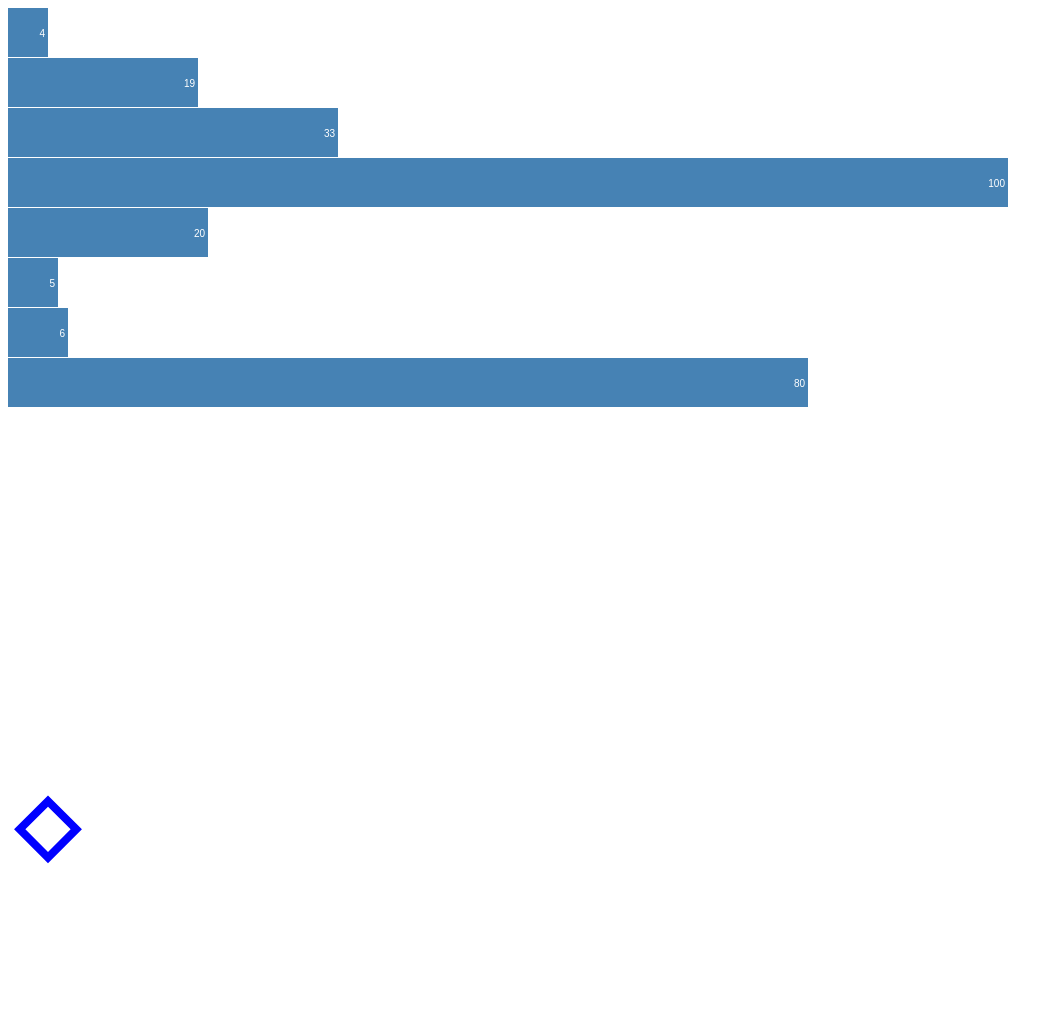
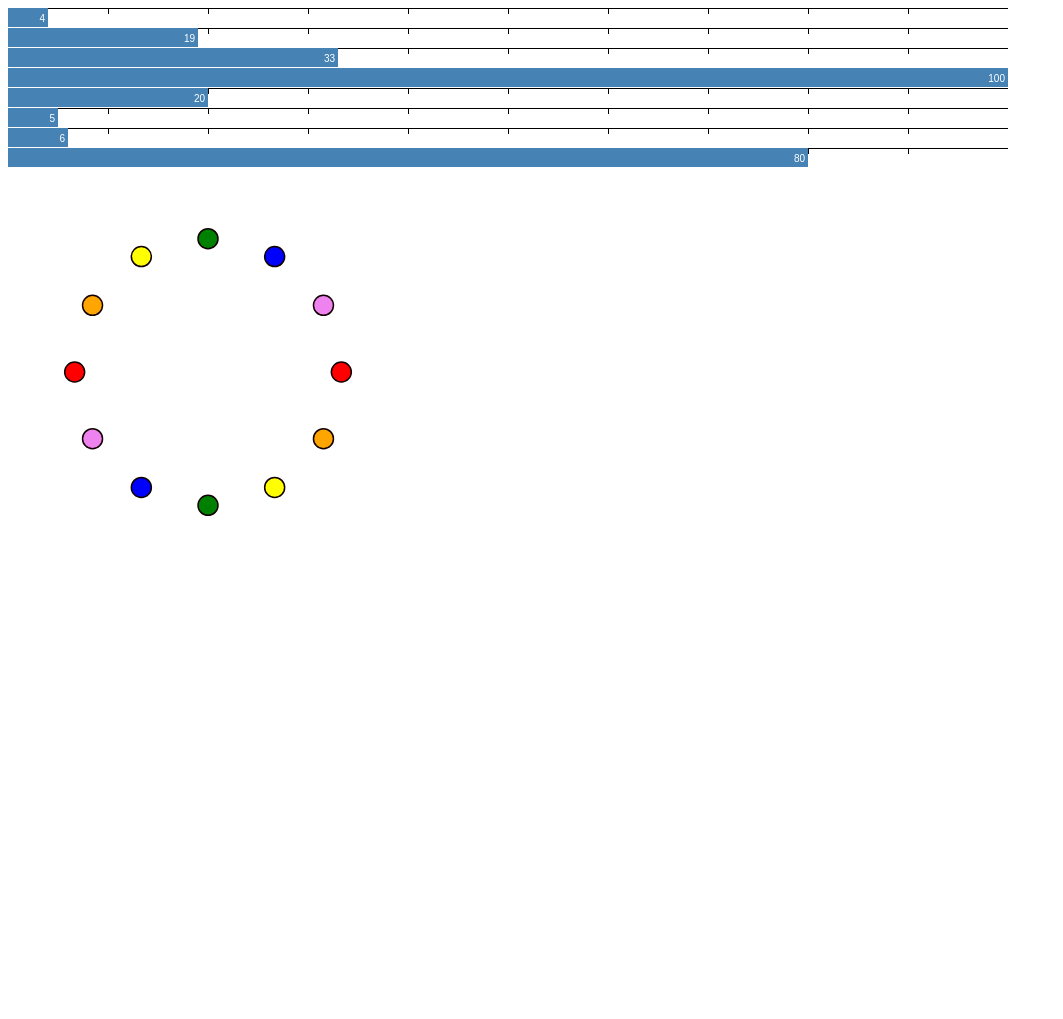
Before and after one commit to niciyan/wanna_d3, a website: page index.html in a window 1280 px wide. Shown: the whole page, without its empty margins (0-1063 px from the left). After the commit the page ends 800 px from the top, so only its background shows below. Drawn offline with nearby package versions, Linux system fonts and the light colour scheme.

Commit message:
fixed a little

```diff
--- a/index.html
+++ b/index.html
@@ -24,12 +24,11 @@
 </head>
 <body>
 	<svg class="chart"></svg>
-	<svg>
-		<g transform="translate(0, 50) scale(4) rotate(45 10 10 )" >
-			<rect x="1" y="1" width="10" height="10" fill="none" stroke="blue" stroke-width="2"></rect>
-		</g>
-	</svg>
-	<svg id="mine" width="960px" height="500px"></svg>
+	<!-- <svg> -->
+	<!-- 	<g transform="translate(0, 50) scale(4) rotate(45 10 0 )" > -->
+	<!-- 		<rect x="1" y="1" width="10" height="10" fill="none" stroke="blue" stroke-width="2"></rect> -->
+	<!-- 	</g> -->
+	<!-- </svg> -->
 
 	<script type="text/javascript" src="node_modules\d3\build\d3.min.js"> </script>
 	<script src="sub.js"></script>
--- a/sub.js
+++ b/sub.js
@@ -1,6 +1,6 @@
 var data = [ 4,19,33,100,20, 5, 6, 80 ];
 
-var width = 1000, barHeight = 50;
+var width = 1000, barHeight = 20;
 
 var x = d3.scaleLinear()
 	.domain([0, d3.max(data)])
@@ -10,12 +10,19 @@ var chart = d3.select(".chart")
 	.attr("width", width)
 	.attr("height", barHeight * data.length);
 
+
 var bar = chart.selectAll("g")
 	.data(data)
 	.enter().append("g")
-	.attr("transform", function(d,i) { return "translate(0, " + i * barHeight + ")"; });
+	.attr("transform", function(d,i) { return "translate(0, " + i * barHeight + ")"; })
+	.append("g")
+	.call(d3.axisBottom(x));
 
 bar.append("rect")
+	.transition()
+	.delay(500)
+	.duration(1000)
+	.ease(d3.easeExp)
 	.attr("width", x)
 	.attr("height", barHeight - 1);
 
@@ -28,11 +35,17 @@ bar.append("text")
 var graph = {
   nodes: [
     {id: "red", radius: 10},
-    {id: "orange", radius:20},
-    {id: "yellow", radius:30},
-    {id: "green", radius:40},
-    {id: "blue", radius:50},
-    {id: "violet", radius:60}
+    {id: "orange", radius:10},
+    {id: "yellow", radius:10},
+    {id: "green", radius:10},
+    {id: "blue", radius:10},
+    {id: "violet", radius:10},
+    {id: "red", radius: 10},
+    {id: "orange", radius:10},
+    {id: "yellow", radius:10},
+    {id: "green", radius:10},
+    {id: "blue", radius:10},
+    {id: "violet", radius:10}
   ],
   links: [
     {source: "red", target: "yellow"},
@@ -41,10 +54,14 @@ var graph = {
   ]
 };
 
+var svgWidth = 400;
+var svgHeight = 400;
+
 var svg = d3.select("body")
 	.append('svg')
-	.attr('width', 200)
-	.attr('height', 100);
+	.attr('width', svgWidth)
+	.attr('height', svgHeight)
+	.style('stroke', '#100');
 
 
 var link = svg.selectAll(".link"),
@@ -55,9 +72,17 @@ var circle = node.data(graph.nodes)
 	.enter()
 	.append("circle");
 
-circle.attr("transform", function(d) { return "translate(" + d.radius + ","  + d.radius + ")"; })
+circle.attr("transform", function(d) { return "translate(" + svgWidth / 2 + ","  + svgHeight / 2 + ")"; })
 	.attr("class", "node")
-	.attr('cx', function(d) { d.radius; })
-	.attr('cy', function(d) { d.radius; })
-	.attr("r", function(d) { d.radius; })
+	.attr("r", function(d) { return d.radius + 10; })
+	.attr('cx', function(d,i) { return svgWidth / 3 * Math.cos( 2 * Math.PI * i / graph.nodes.length); })
+	.attr("cy", 0)
 	.style("fill", function(d) { return d.id; });
+
+circle.transition()
+	.delay(500)
+	.duration(1000)
+	.ease(d3.easeExp)
+	.attr("r", 10)
+	.attr('cx', function(d,i) { return svgWidth / 3 * Math.cos( 2 * Math.PI * i / graph.nodes.length); })
+	.attr('cy', function(d,i) { return svgWidth / 3 * Math.sin( 2 * Math.PI * i / graph.nodes.length); });
```
